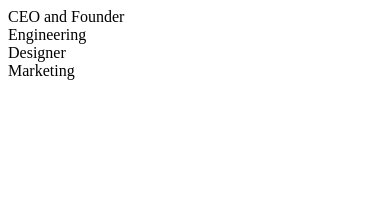
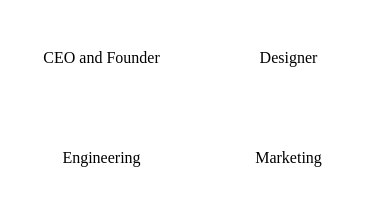
Before and after one commit to TiloRenner/psd_to_html, a plain HTML site: page index.html in a window 390 px wide. Drawn offline with Linux system fonts and the light colour scheme.

Commit message:
added grid and @media

```diff
--- a/index.html
+++ b/index.html
@@ -11,9 +11,6 @@
 
     </header>
     <main>
-
-    </main>
-    <footer>
         <section class="meet_team">
             <div>CEO and Founder</div>
             <div>Engineering</div>
@@ -25,6 +22,9 @@
         <section class="contact_and_clients">
 
         </section>
+    </main>
+    <footer>
+
     </footer>
 </body>
 </html>
--- a/style.css
+++ b/style.css
@@ -1,5 +1,23 @@
 .meet_team{
     display:grid;
+    grid-template-rows: 100px;
+    grid-template-columns: 25% 25% 25% 25%;
+    grid-auto-flow:column;
+    justify-items:center;
+    align-items: center;
+
 
 
 }
+
+@media only screen and (max-width:800px) and (orientation:portrait){
+    .meet_team{
+        display:grid;
+        grid-template-rows: 100px 100px;
+        grid-template-columns: 50% 50%;
+        grid-auto-flow:column;
+
+
+
+    }
+}
```
